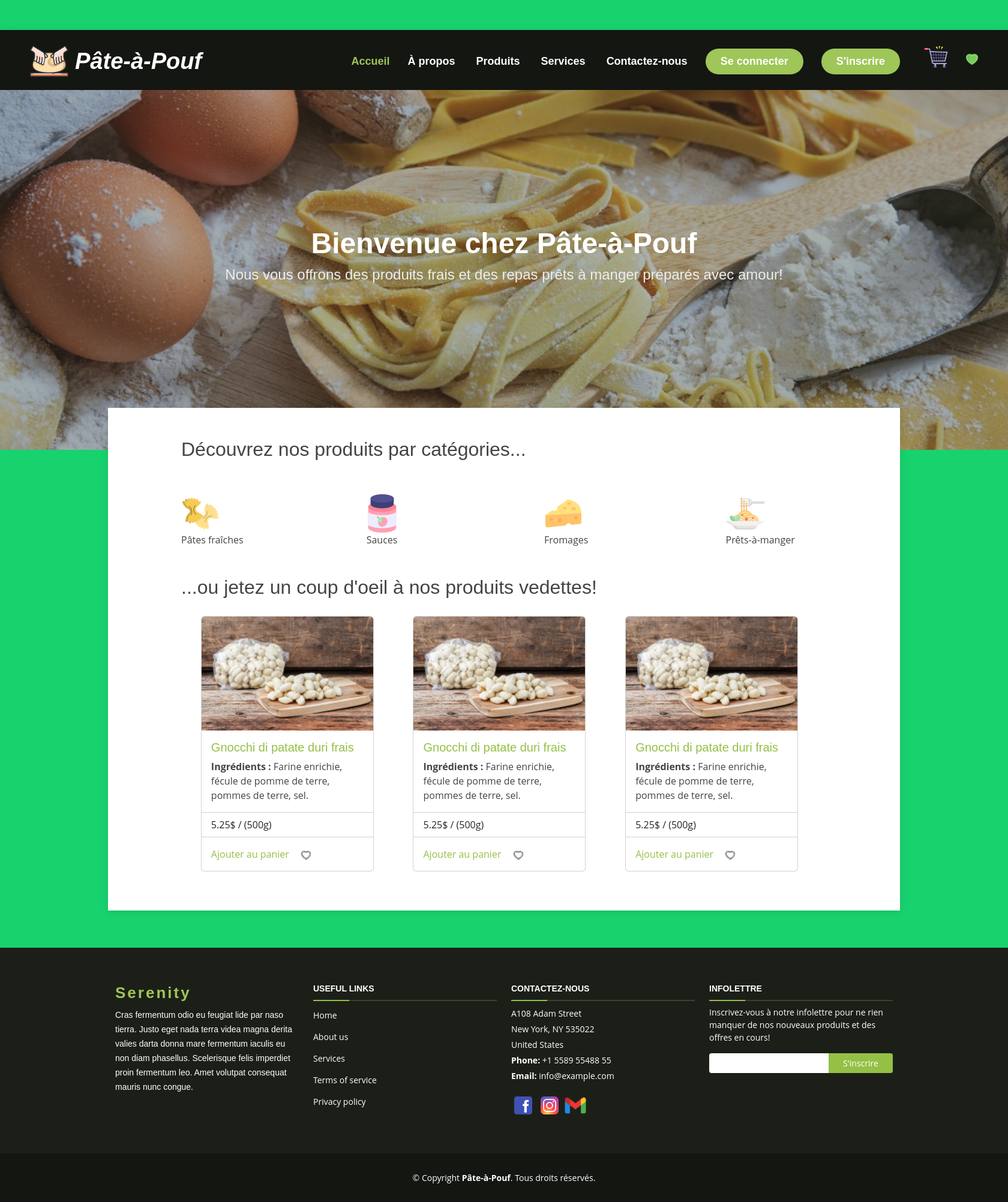
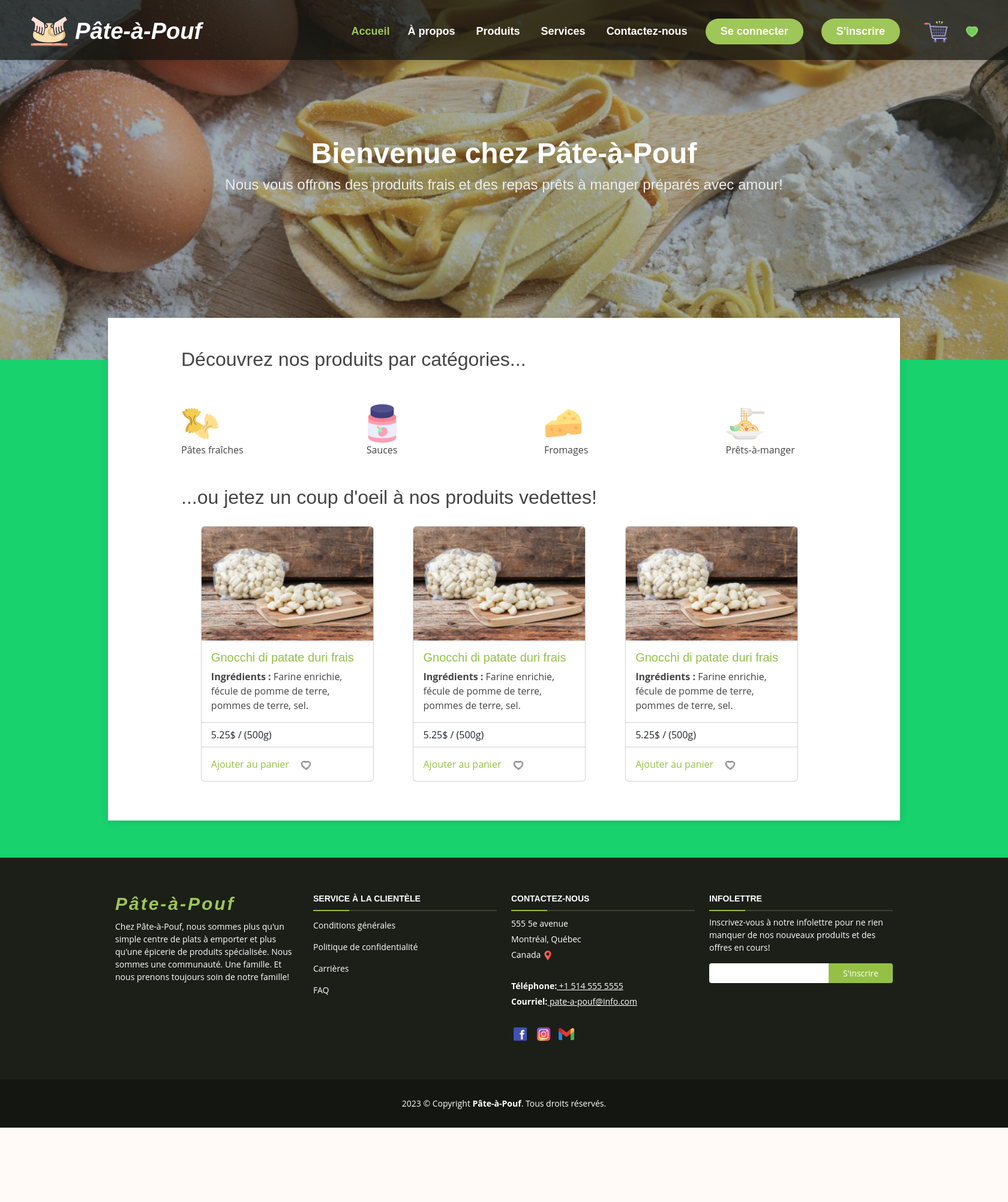
Before and after one commit to PaolaRLuna/Projet_WebTransac, a PHP site: page / in a window 1680 px wide. Shown: the whole page at 60% size. After the commit the page ends 1880 px from the top, so only its background shows below. Run offline with PHP 8.4, Linux system fonts and the light colour scheme; some web fonts are replaced.

Commit message:
ajout footer

```diff
--- a/client/css/style.css
+++ b/client/css/style.css
@@ -34,49 +34,19 @@ body {
   }
 
   /*--------------------------------------------------------------
-  # Back to top button
-  --------------------------------------------------------------*/
-  /* .back-to-top {
-    position: fixed;
-    visibility: hidden;
-    opacity: 0;
-    right: 15px;
-    bottom: 15px;
-    z-index: 996;
-    background: #94c045;
-    width: 40px;
-    height: 40px;
-    border-radius: 4px;
-    transition: all 0.4s;
-  }
-
-  .back-to-top i {
-    font-size: 28px;
-    color: #fff;
-    line-height: 0;
-  }
-
-  .back-to-top:hover {
-    background: #a6ca63;
-    color: #fff;
-  }
-
-  .back-to-top.active {
-    visibility: visible;
-    opacity: 1;
-  } */
-
-  /*--------------------------------------------------------------
   # Header
   --------------------------------------------------------------*/
   #header {
     height: 100px;
-    background: #141611;
+    background: #141611b9;
     color:#fff;
     box-shadow: 0px 2px 15px rgba(0, 0, 0, 0.1);
     display: flex;
-    margin-top: 50px;
-    /* position: absolute; */
+    position: fixed;
+    top: 0px;
+    width: 100%;
+    z-index: 300;
+
   }
 
   #header .logo h1 a,
@@ -103,14 +73,14 @@ body {
 
   #panier {
     margin-left: 40px;
-    margin-top: 25px;
+    margin-top: 33px;
     max-height: 40px;
   }
 
   #favoris {
     height: 20px;
     margin-left: 30px;
-    margin-top: 39px;
+    margin-top: 43px;
     margin-right: 50px;
   }
 
@@ -191,7 +161,7 @@ body {
     z-index: 99;
     opacity: 0;
     visibility: hidden;
-    background: rgb(126, 122, 122);
+    background: #141611cc;
     box-shadow: 0px 0px 30px rgba(127, 137, 161, 0.25);
     transition: 0.3s;
   }
@@ -201,13 +171,11 @@ body {
   }
 
   .navbar .dropdown ul a {
-    padding: 10px 20px;
-    font-size: 15px;
+    padding: 5px 20px;
+    font-size: 22px;
     text-transform: none;
-  }
-
-  .navbar .dropdown ul a i {
-    font-size: 12px;
+    letter-spacing: 1.5px;
+    font-size: smaller;
   }
 
   .navbar .dropdown ul a:hover,
@@ -236,7 +204,7 @@ body {
   }
 
 /*--------------------------------------------------------------
-# Hero Section
+# Section image d'accueil
 --------------------------------------------------------------*/
 #hero {
     width: 100%;
@@ -334,6 +302,13 @@ body {
   }
 
   /*--------------------------------------------------------------
+  # Actions sur produits
+  --------------------------------------------------------------*/
+  /* .etat-like{
+
+  } */
+
+  /*--------------------------------------------------------------
   # Footer
   --------------------------------------------------------------*/
   #footer {
@@ -344,7 +319,14 @@ body {
   }
 
   .liens {
-    max-width: 40px;
+    width: 30px;
+    margin-right: 5px;
+  }
+
+  #tel, #email {
+    cursor: pointer;
+    text-decoration: underline;
+    color:#fff;
   }
 
   #footer .footer-top {
@@ -357,48 +339,15 @@ body {
   }
 
   #footer .footer-top .footer-info h3 {
-    font-size: 26px;
+    font-size: 30px;
     margin: 0 0 10px 0;
     padding: 2px 0 2px 0;
     line-height: 1;
     font-weight: 600;
     letter-spacing: 3px;
     color: #9fc658;
-  }
-
-  #footer .footer-top .footer-info p {
-    font-size: 14px;
-    line-height: 24px;
-    margin-bottom: 0;
-    font-family: "Raleway", sans-serif;
-    color: #fff;
-  }
-
-  #footer .footer-top .social-links a {
-    display: inline-block;
-    background: #3c4133;
-    color: #fff;
-    line-height: 1;
-    margin-right: 4px;
-    border-radius: 50%;
-    text-align: center;
-    width: 36px;
-    height: 36px;
-    transition: 0.3s;
-    display: inline-flex;
-    align-items: center;
-    justify-content: center;
-  }
-
-  #footer .footer-top .social-links a i {
-    line-height: 0;
-    font-size: 16px;
-  }
-
-  #footer .footer-top .social-links a:hover {
-    background: #94c045;
-    color: #fff;
-    text-decoration: none;
+    font-family: 'Bradley Hand', sans-serif;
+    font-style: oblique;
   }
 
   #footer .footer-top h4 {
@@ -429,10 +378,6 @@ body {
     width: 60px;
   }
 
-  #footer .footer-top .footer-links {
-    margin-bottom: 30px;
-  }
-
   #footer .footer-top .footer-links ul {
     list-style: none;
     padding: 5px 0 0 0;
@@ -458,6 +403,7 @@ body {
 
   #footer .footer-top .footer-contact p {
     line-height: 26px;
+    padding: 0 0 10px 0;
   }
 
   #footer .footer-top .footer-newsletter {
--- a/client/js/global.js
+++ b/client/js/global.js
@@ -0,0 +1,14 @@
+function switchLike() {
+    // let listeFavoris = document.getElementsByClassName("etat-like");
+    // for (let i=0; i<listeFavoris.length; i++) {
+    //     listeFavoris[i].addEventListener("click", () => {
+    //         listeFavoris[i].setAttribute("src", 'client/images/general/notlike.png');
+    //     })
+    // }
+    if (src.equals('client/images/general/notlike.png')) {
+        this.setAttribute("src", 'client/images/general/like.png');
+    } else {
+        this.setAttribute("src", 'client/images/general/notlike.png');
+    }
+
+}
--- a/index.php
+++ b/index.php
@@ -11,10 +11,11 @@
     <script src="client/utilitaires/bootstrap-5.3.0-alpha1-dist/js/bootstrap.min.js"></script>
     <script src="client/js/global.js"></script>
 
+    <script src="client/js/global.js"></script>
     <link href="client/css/style.css" rel="stylesheet">
     <link href="https://fonts.cdnfonts.com/css/bradley-hand-2" rel="stylesheet">
 </head>
-<body>
+<body onLoad>
 
     <?php
         require_once('serveur/includes/header.php');
@@ -78,7 +79,7 @@
                             </ul>
                             <div class="card-body">
                                 <a href="#" class="card-link">Ajouter au panier</a>
-                                <a href="#" class="card-link"><img src="client/images/general/notlike.png" alt="ajouter aux favoris"></a>
+                                <a class="card-link" onclick='switchLike();'><img class="etat-like" src="client/images/general/notlike.png" alt="ajouter aux favoris"></a>
                             </div>
                         </div>
 
@@ -93,7 +94,7 @@
                             </ul>
                             <div class="card-body">
                                 <a href="#" class="card-link">Ajouter au panier</a>
-                                <a href="#" class="card-link"><img src="client/images/general/notlike.png" alt="ajouter aux favoris"></a>
+                                <a href="#" class="card-link" onclick="switchLike()"><img class="etat-like" src="client/images/general/notlike.png" alt="ajouter aux favoris"></a>
                             </div>
                         </div>
 
@@ -108,7 +109,7 @@
                             </ul>
                             <div class="card-body">
                                 <a href="#" class="card-link">Ajouter au panier</a>
-                                <a href="#" class="card-link"><img src="client/images/general/notlike.png" alt="ajouter aux favoris"></a>
+                                <a href="#" class="card-link" onclick="switchLike()"><img class="etat-like" src="client/images/general/notlike.png" alt="ajouter aux favoris"></a>
                             </div>
                         </div>
 
--- a/serveur/includes/footer.php
+++ b/serveur/includes/footer.php
@@ -4,29 +4,28 @@
         <div class="row">
 
           <div class="col-lg-3 col-md-6 footer-info">
-            <h3>Serenity</h3>
-            <p>Cras fermentum odio eu feugiat lide par naso tierra. Justo eget nada terra videa magna derita valies darta donna mare fermentum iaculis eu non diam phasellus. Scelerisque felis imperdiet proin fermentum leo. Amet volutpat consequat mauris nunc congue.</p>
+            <h3>Pâte-à-Pouf</h3>
+            <p>Chez Pâte-à-Pouf, nous sommes plus qu'un simple centre de plats à emporter et plus qu'une épicerie de produits spécialisée. Nous sommes une communauté. Une famille. Et nous prenons toujours soin de notre famille!</p>
           </div>
 
           <div class="col-lg-3 col-md-6 footer-links">
-            <h4>Useful Links</h4>
+            <h4>Service à la clientèle</h4>
             <ul>
-              <li><a href="#">Home</a></li>
-              <li><a href="#">About us</a></li>
-              <li><a href="#">Services</a></li>
-              <li><a href="#">Terms of service</a></li>
-              <li><a href="#">Privacy policy</a></li>
+              <li><a href="#">Conditions générales</a></li>
+              <li><a href="#">Politique de confidentialité</a></li>
+              <li><a href="#">Carrières</a></li>
+              <li><a href="#">FAQ</a></li>
             </ul>
           </div>
 
           <div class="col-lg-3 col-md-6 footer-contact">
             <h4>Contactez-nous</h4>
             <p>
-              A108 Adam Street <br>
-              New York, NY 535022<br>
-              United States <br>
-              <strong>Phone:</strong> +1 5589 55488 55<br>
-              <strong>Email:</strong> info@example.com<br>
+              555 5e avenue <br>
+              Montréal, Québec<br>
+              Canada <a href=""><img src="client/images/general/localisation.png"></a><br><br>
+              <strong>Téléphone:</strong><a id="tel"> +1 514 555 5555</a><br>
+              <strong>Courriel:</strong><a id="email" href="mailto:pate-a-pouf@info.com"> pate-a-pouf@info.com</a><br>
             </p>
 
             <div>
@@ -51,7 +50,7 @@
 
     <div class="container">
       <div class="copyright">
-        &copy; Copyright <strong><span>Pâte-à-Pouf</span></strong>. Tous droits réservés.
+        2023 &copy; Copyright <strong><span>Pâte-à-Pouf</span></strong>. Tous droits réservés.
       </div>
     </div>
   </footer>
```
Also changed, not shown: serveur/includes/utilitaires.php (+1 -10 lines), client/images/general/localisation.png (added).
